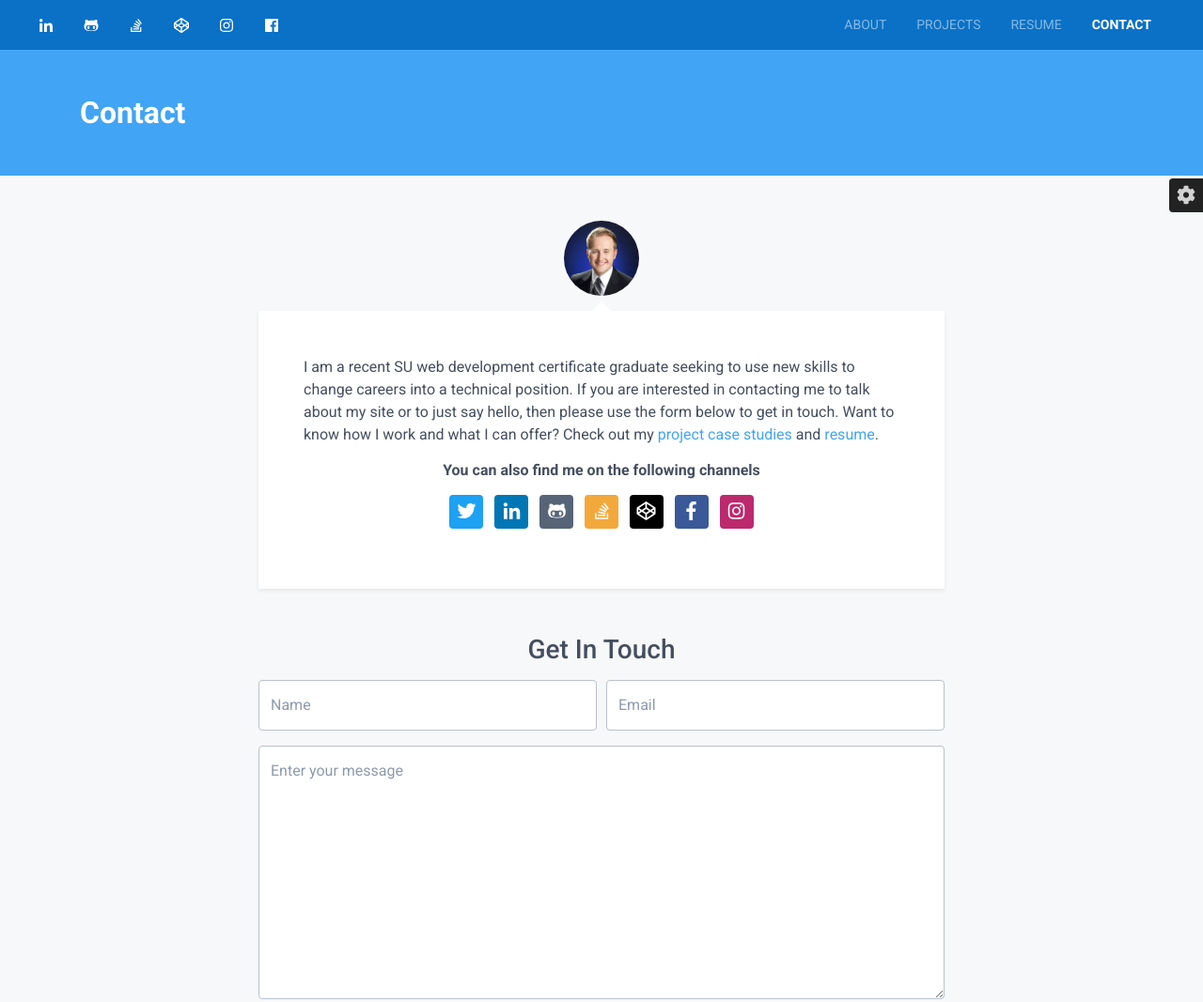
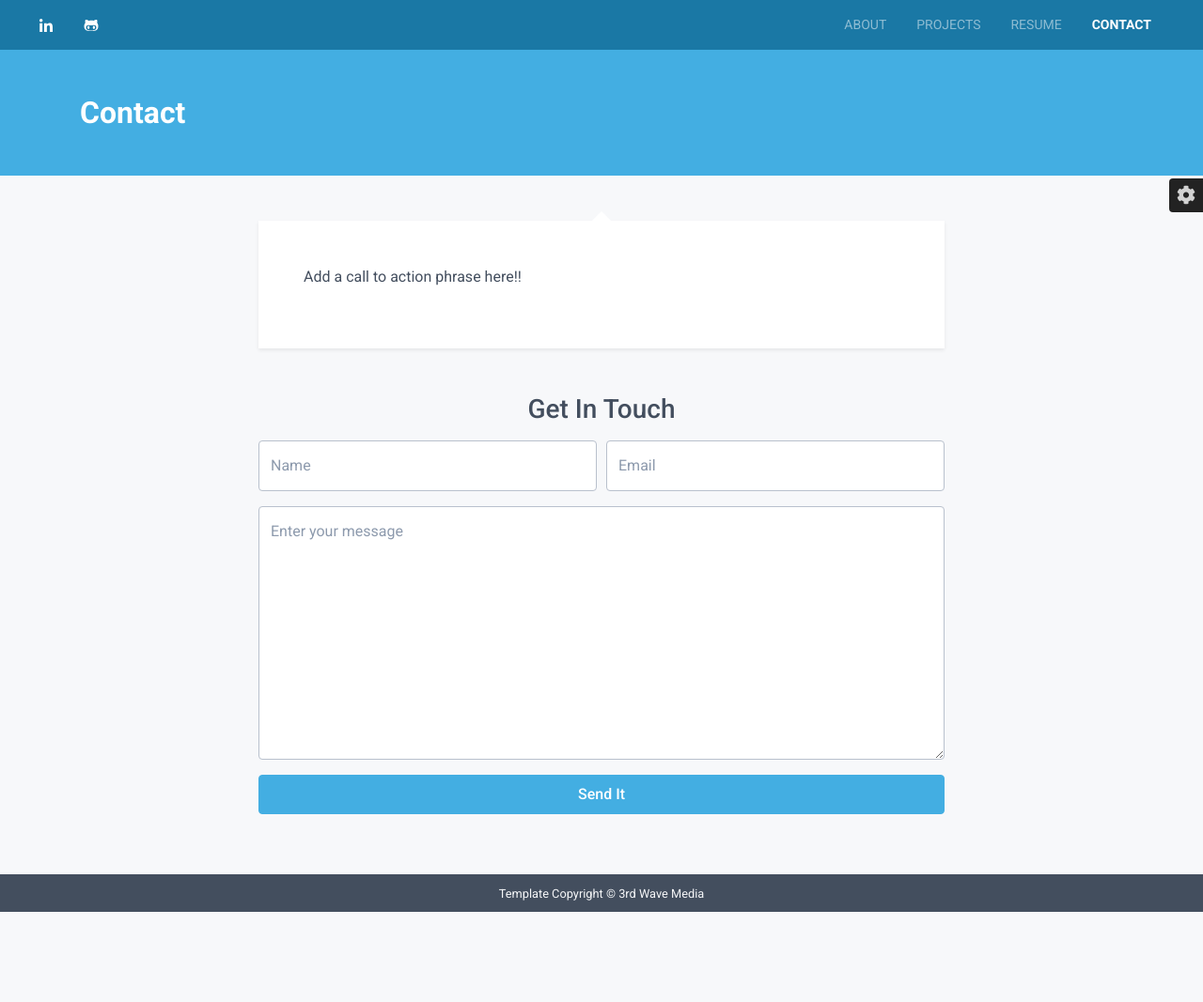
Before and after one commit to DerekJB1987/DerekJB1987.github.io, a plain HTML site: page contact.html in a window 1280 px wide. Shown: the top 1067 px of the page at 94% size. After the commit the page ends 971 px from the top, so only its background shows below. Drawn offline with Linux system fonts and the light colour scheme.

Commit message:
removed top section on contact.html page

```diff
--- a/contact.html
+++ b/contact.html
@@ -18,7 +18,7 @@
     <script type="text/javascript" src="assets/plugins/font-awesome/js/fontawesome-all.min.js"></script>
 
     <!-- Theme CSS -->
-    <link id="theme-style" rel="stylesheet" href="assets/css/theme-1.css">
+    <link id="theme-style" rel="stylesheet" href="assets/css/theme-11.css">
 
 </head>
 
@@ -36,10 +36,6 @@
 					<ul class="social-list list-inline mb-0">
 							<li class="list-inline-item"><a class="text-white" href="https://www.linkedin.com/in/derekjbenak/"><i class="fab fa-linkedin-in fa-fw"></i></a></li>
 							<li class="list-inline-item"><a class="text-white" href="https://github.com/DerekJB1987"><i class="fab fa-github-alt fa-fw"></i></a></li>
-							<li class="list-inline-item"><a class="text-white" href="https://stackoverflow.com/users/10972910/d-benak"><i class="fab fa-stack-overflow fa-fw"></i></a></li>
-							<li class="list-inline-item"><a class="text-white" href="https://codepen.io/derekjb1987/"><i class="fab fa-codepen fa-fw"></i></a></li>
-							<li class="list-inline-item"><a class="text-white" href="https://www.instagram.com/de_rawk"><i class="fab fa-instagram fa-fw"></i></a></li>
-							<li class="list-inline-item"><a class="text-white" href="https://www.facebook.com/derek.benak"><i class="fab fa-facebook fa-fw"></i></a></li>
 						</ul><!--//social-list-->
 
 
@@ -93,7 +89,6 @@
         <div class="header-intro theme-bg-primary text-white py-5">
 	        <div class="container">
 		        <h2 class="page-heading mb-0">Contact</h2>
-
 	        </div><!--//container-->
         </div><!--//header-intro-->
 
@@ -104,22 +99,8 @@
             <div class="row">
 		        <div class="contact-intro col-lg-8 mx-lg-auto mb-5 text-center">
 
-			        <img class="profile-small d-inline-block mx-auto rounded-circle mb-3" src="assets/images/derek_profile1.jpg" alt="">
-
 			        <div class="speech-bubble bg-white p-4 p-lg-5 shadow-sm">
-				        <p class="text-left mb-3">I am a recent SU web development certificate graduate seeking to use new skills to change careers into a technical position. If you are interested in contacting me to talk about my site or to just say hello, then please use the form below to get in touch. Want to know how I work and what I can offer? Check out my <a href="projects.html">project case studies</a> and <a href="resume.html">resume</a>.</p>
-				        <h6 class="font-weight-bold text-center mb-3">You can also find me on the following channels</h6>
-
-				        <ul class="social-list-color list-inline mb-0">
-							<li class="list-inline-item mb-3"><a class="twitter" href="#"><i class="fab fa-twitter fa-fw"></i></a></li>
-			                <li class="list-inline-item mb-3"><a class="linkedin" href="https://www.linkedin.com/in/derekjbenak/"><i class="fab fa-linkedin-in fa-fw"></i></a></li>
-			                <li class="list-inline-item mb-3"><a class="github" href="https://github.com/DerekJB1987"><i class="fab fa-github-alt fa-fw"></i></a></li>
-			                <li class="list-inline-item mb-3"><a class="stack-overflow" href="https://stackoverflow.com/users/10972910/d-benak"><i class="fab fa-stack-overflow fa-fw"></i></a></li>
-			                <!-- <li class="list-inline-item mb-3"><a class="medium" href="#"><i class="fab fa-medium-m fa-fw"></i></a></li> -->
-			                <li class="list-inline-item mb-3"><a class="codepen" href="https://codepen.io/derekjb1987/"><i class="fab fa-codepen fa-fw"></i></a></li>
-			                <li class="list-inline-item mb-3"><a class="facebook" href="https://www.facebook.com/derek.benak"><i class="fab fa-facebook-f fa-fw"></i></a></li>
-			                <li class="list-inline-item"><a class="instagram" href="https://www.instagram.com/de_rawk"><i class="fab fa-instagram fa-fw"></i></a></li>
-			            </ul><!--//social-list-->
+				        <p class="text-left mb-3">Add a call to action phrase here!!</p>
 			        </div>
 
 		        </div><!--//contact-intro-->
```
